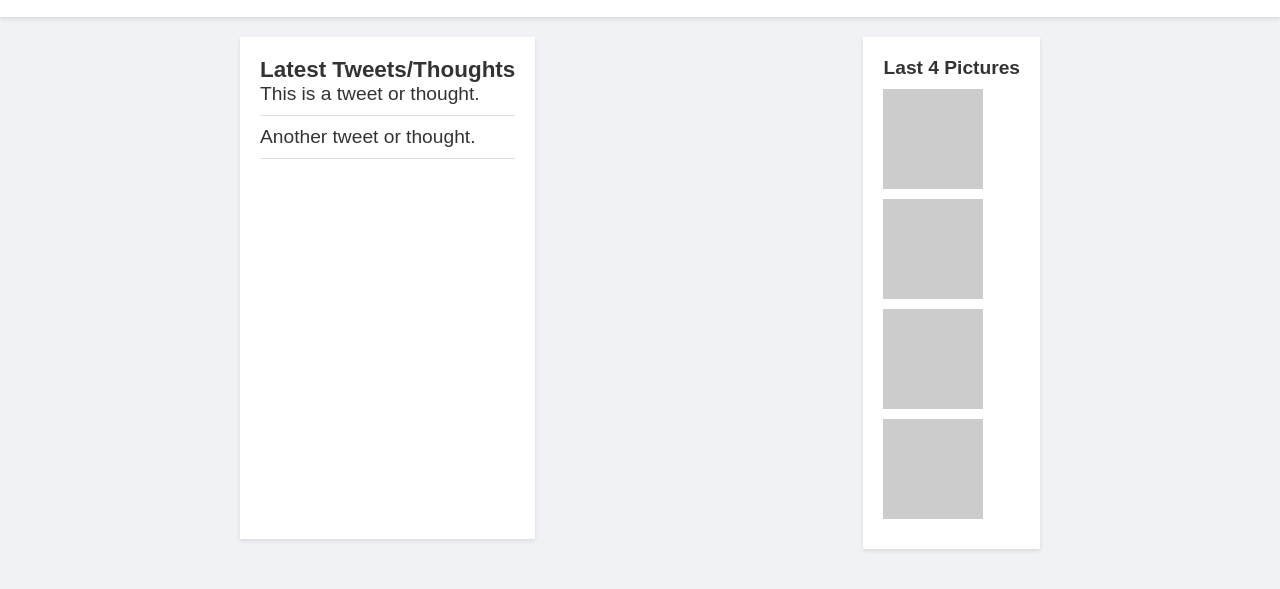
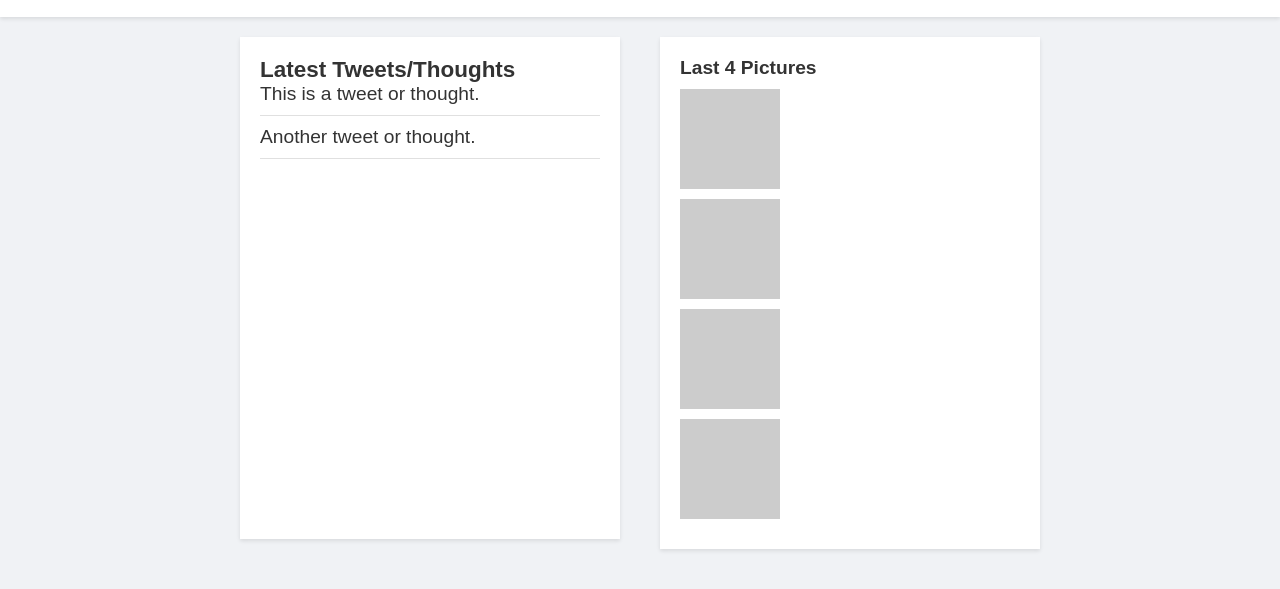
Before and after one commit to tagaychr/m449_c4, a plain HTML site: page index.html in a window 1280 px wide. Shown: the part 123-712 px from the top of the page. Drawn offline with Linux system fonts and the light colour scheme.

Commit message:
made the tweets and pics to be half the width

```diff
--- a/css/style.css
+++ b/css/style.css
@@ -59,6 +59,7 @@ main {
     background-color: #ffffff;
     padding: 20px;
     box-shadow: 0px 2px 4px rgba(0, 0, 0, 0.1);
+    width: calc(50% - 20px); /* Adjust width as needed (subtracting padding) */
 }
 
 .latest-tweets, .latest-pictures h3 {
```
